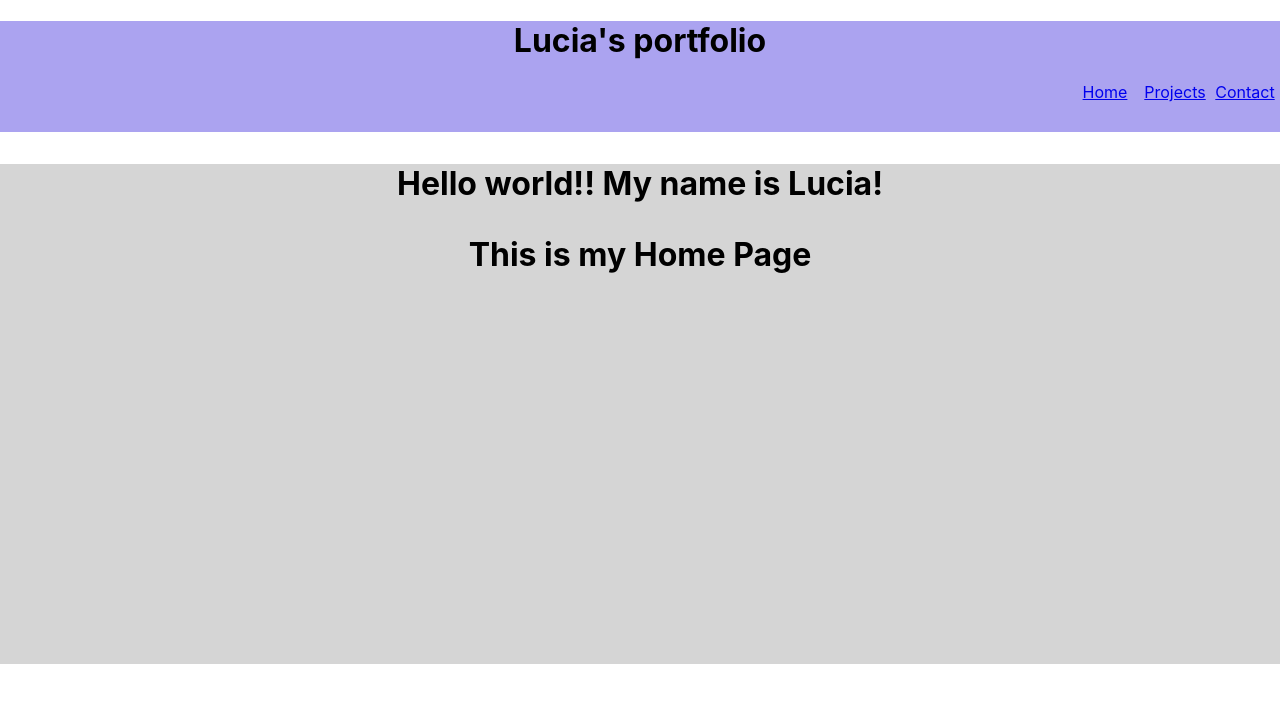
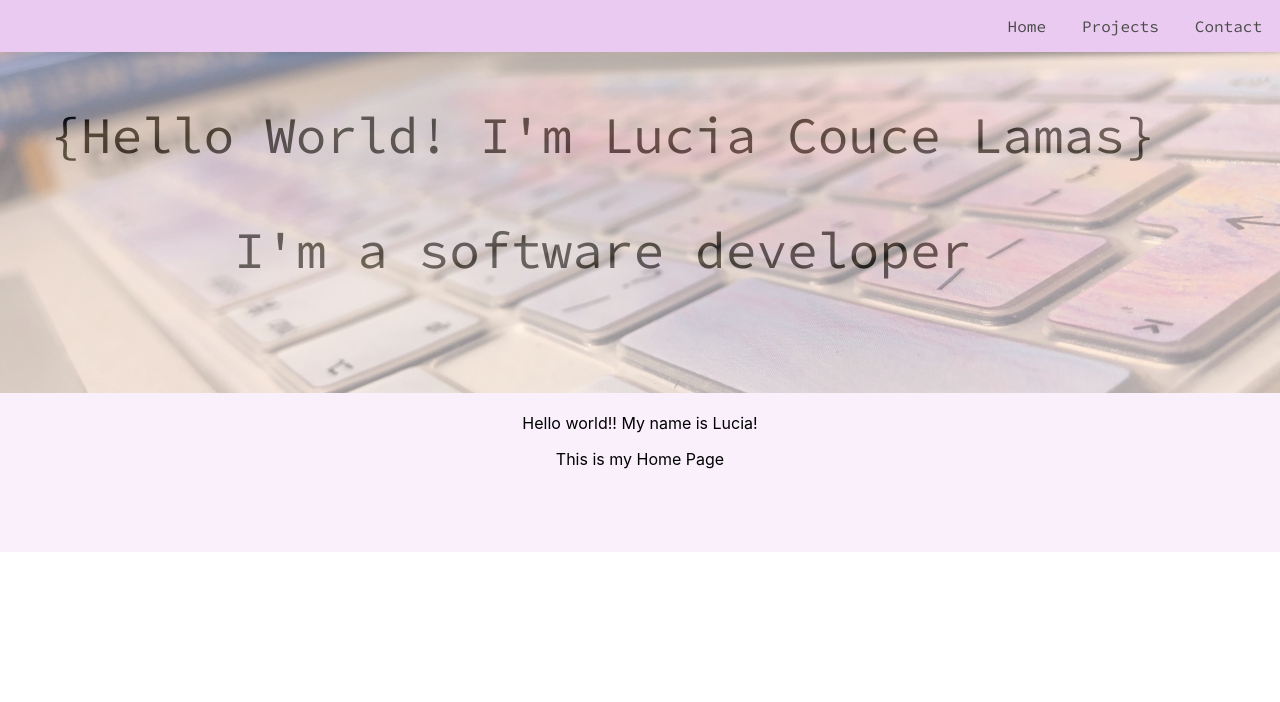
Before and after one commit to LuciaCL/portfolio, a React (Create React App) app: page / in a window 1280 px wide. Shown: the top 702 px of the page. Built offline with nearby package versions, Linux system fonts and the light colour scheme.

Commit message:
homePage new image and text

```diff
--- a/package.json
+++ b/package.json
@@ -2,7 +2,7 @@
   "name": "portfolio",
   "version": "0.1.0",
   "private": true,
-  "homepage": "http://LuciaCL.github.io/portfolio",
+  "homepage": "http://LuciaCL.githubgi.io/portfolio",
   "dependencies": {
     "react": "^16.8.6",
     "react-dom": "^16.8.6",
--- a/public/index.html
+++ b/public/index.html
@@ -3,6 +3,7 @@
   <head>
     <meta charset="utf-8" />
     <link rel="shortcut icon" href="%PUBLIC_URL%/favicon.ico" />
+    <link href="https://fonts.googleapis.com/css?family=Source+Code+Pro" rel="stylesheet">
     <meta name="viewport" content="width=device-width, initial-scale=1" />
     <meta name="theme-color" content="#000000" />
     <!--
--- a/src/frontEnd/App.css
+++ b/src/frontEnd/App.css
@@ -1,5 +1,7 @@
 .App {
   text-align: center;
+  font-family: 'Source Code Pro', monospace;
+  background-color: rgba(199, 113, 211, 0.1);
 }
 
 .App-logo {
@@ -20,11 +22,12 @@
 }
 
 .App-link {
-  color: #61dafb;
+  /*color: #61dafb;*/
 }
-.App-body {
-  background-color: rgb(133, 124, 165);
+body {
+ /* background-color: rgb(133, 124, 165);*/
 }
+/*
 @keyframes App-logo-spin {
   from {
     transform: rotate(0deg);
@@ -33,3 +36,4 @@
     transform: rotate(360deg);
   }
 }
+*/
--- a/src/frontEnd/App.js
+++ b/src/frontEnd/App.js
@@ -1,16 +1,18 @@
 import React, {Component} from 'react';
-import  {BrowserRouter as HashRouter, Route, Switch} from 'react-router-dom';
+import  {HashRouter as Router, Route, Switch} from 'react-router-dom';
 import './App.css';
 import Home from './home/Home.js';
 import NotFound from './NotFound';
 import Projects from './projects/Projects.js';
 import Contact from './contact/Contact.js';
+import Header from './header/Header.js'
 
 class App extends Component {
   render() {
     return (
-        <HashRouter basename='/'>
+        <Router basename='/'>
           <div className='App'>
+            <Header/>
             <Switch>
                 <Route exact path='/' component={Home} />
                 <Route exact path='/not-found' component={NotFound}/>
@@ -18,7 +20,7 @@ class App extends Component {
                 <Route exact path='/contact' component={Contact}/>
               </Switch>
           </div>
-        </HashRouter>
+        </Router>
     );
   }
 }
--- a/src/frontEnd/contact/Contact.css
+++ b/src/frontEnd/contact/Contact.css
@@ -1,4 +1,5 @@
 .Contact {
-    background-color: rgb(48, 54, 143);
+   /*background-color: rgb(48, 54, 143);
     height: 500px;
+    */
 }
--- a/src/frontEnd/contact/Contact.js
+++ b/src/frontEnd/contact/Contact.js
@@ -1,11 +1,9 @@
 import React from 'react';
 import './Contact.css';
-import Header from '../header/Header.js';
 
 export default function Home(props) {
     return(
         <div>
-            <Header/>
             <body className='Contact'>
                 <div className='Contact-container'>
                     <h1>
--- a/src/frontEnd/header/Header.css
+++ b/src/frontEnd/header/Header.css
@@ -1,18 +1,33 @@
-.Header {
-    background-color:rgb(171, 163, 240);
-}
-.Header-body {
-    background-color: rgb(179, 97, 196);
-}
+header {
+    background-color: rgba(199, 113, 211, 0.3);
+    -moz-box-shadow: 0 1px 10px 0 rgba(0, 0, 0, 0.2);
+    -webkit-box-shadow: 0 1px 10px 0 rgba(0, 0, 0, 0.2);
+    box-shadow: 0 1px 10px 0 rgba(0, 0, 0, 0.2);
+    overflow: auto;
+  }
+  ul.Header {
+    list-style-type: none;
+    display: inline-flex;
+    margin: 0;
+    overflow: hidden;
+    color: #4a4a4a;
+    float: right;
+    text-align: left;
+  }
+  ul.Header li a{
+    display: block;
+    color: #4a4a4a;
+    text-align: center;
+    padding: 16px 18px;
+    text-decoration: none;
+  }
 
-.Header-links {
-    display: flex;
-    flex-direction: row;
-    flex-wrap: wrap;
-    justify-content: flex-end;
-    height: 50px;
+  ul.Header li a:hover {
+    text-decoration: underline;
+  }
 
-}
-.Header-links-item {
-    width: 70px;
-}
+  @media screen and (max-width: 600px) {
+    ul.Header-links {
+      float: none;
+    }
+  }
--- a/src/frontEnd/header/Header.js
+++ b/src/frontEnd/header/Header.js
@@ -1,18 +1,16 @@
 import React from 'react';
 import './Header.css';
-import { Link } from 'react-router-dom'
+import { NavLink } from 'react-router-dom'
 
 
-
-export default function Header(props) {
+export default function Header() {
     return(
-        <header className='Header'>
-            <h1>Lucia's portfolio</h1>
-            <div className='Header-links'>
-                <Link to={'/'} className='Header-links-item' >Home</Link>
-                <Link to={'/projects'} className='Header-links-item'>Projects</Link>
-                <Link to={'/contact'} className='Header-links-item'>Contact</Link>
-            </div>
+        <header>
+            <ul className='Header'>
+                <li><NavLink to={'/'} className='Header-links-item'>Home</NavLink></li>
+                <li><NavLink to={'/projects'} className='Header-links-item'>Projects</NavLink></li>
+                <li><NavLink to={'/contact'} className='Header-links-item'>Contact</NavLink></li>
+            </ul>
         </header>
     );
 }
--- a/src/frontEnd/home/Home.css
+++ b/src/frontEnd/home/Home.css
@@ -1,12 +1,26 @@
 .Home {
-    background-color: rgb(213, 213, 213);
+  /*  background-color: rgb(213, 213, 213); */
     height: 500px;
 }
-.Home-body {
-    background-color: rgb(118, 113, 151);
+.Home .containerImage {
+   position: relative;
 }
-
-.Home-container {
-    width: 100%;
-    height: 100%;
+.Home .text {
+    position: absolute;
+    left: 50px;
+    font-size:4vw;
+    font-family: 'Source Code Pro', monospace;
+    text-align: center;
+    color: black;
 }
+.Home .textImage {
+    top: 40px;
+}
+.Home .textImage2 {
+    top: 100px;
+}
+.Home .imgHomePage {
+    max-width: 100%;
+    height: auto;
+    opacity: 0.5;
+}
--- a/src/frontEnd/home/Home.js
+++ b/src/frontEnd/home/Home.js
@@ -1,17 +1,21 @@
 import React from 'react';
 import './Home.css';
-import Header from '../header/Header.js'
+import imgHomePage from './IMG_6411_2.JPG'
 
 export default function Home(props) {
     return(
         <div>
-            <Header/>
             <body className='Home'>
+                <div className='containerImage'>
+                    <div className='text'>
+                        <p className='textImage'>{`{Hello World! I'm Lucia Couce Lamas}`}</p>
+                        <p className='textImage2'> I'm a software developer </p>
+                    </div>
+                    <img className='imgHomePage' alt='Home page' src={imgHomePage}/>
+                </div>
                 <div className='Home-container'>
-                    <h1>
                         <p>Hello world!! My name is Lucia!</p>
                         <p>This is my Home Page</p>
-                    </h1>
                 </div>
             </body>
         </div>
--- a/src/frontEnd/projects/Projects.css
+++ b/src/frontEnd/projects/Projects.css
@@ -1,4 +1,10 @@
 .Projects {
-    background-color: rgb(68, 25, 110);
-    height: 500px;
+    /* background-color: rgb(68, 25, 110);*/
+   /* height: 500px;*/
 }
+.Projects-container {
+   /* background-color: black; */
+}
+.Projects-item{
+    /* background-color: grey;*/
+}
--- a/src/frontEnd/projects/Projects.js
+++ b/src/frontEnd/projects/Projects.js
@@ -1,11 +1,9 @@
 import React from 'react';
 import './Projects.css';
-import Header from '../header/Header.js';
 
 export default function Home(props) {
     return(
         <div>
-            <Header/>
             <body className='Projects'>
                 <div className='Projects-container'>
                     <h1>
```
Also changed, not shown: src/frontEnd/home/IMG_6411_2.JPG (added).
